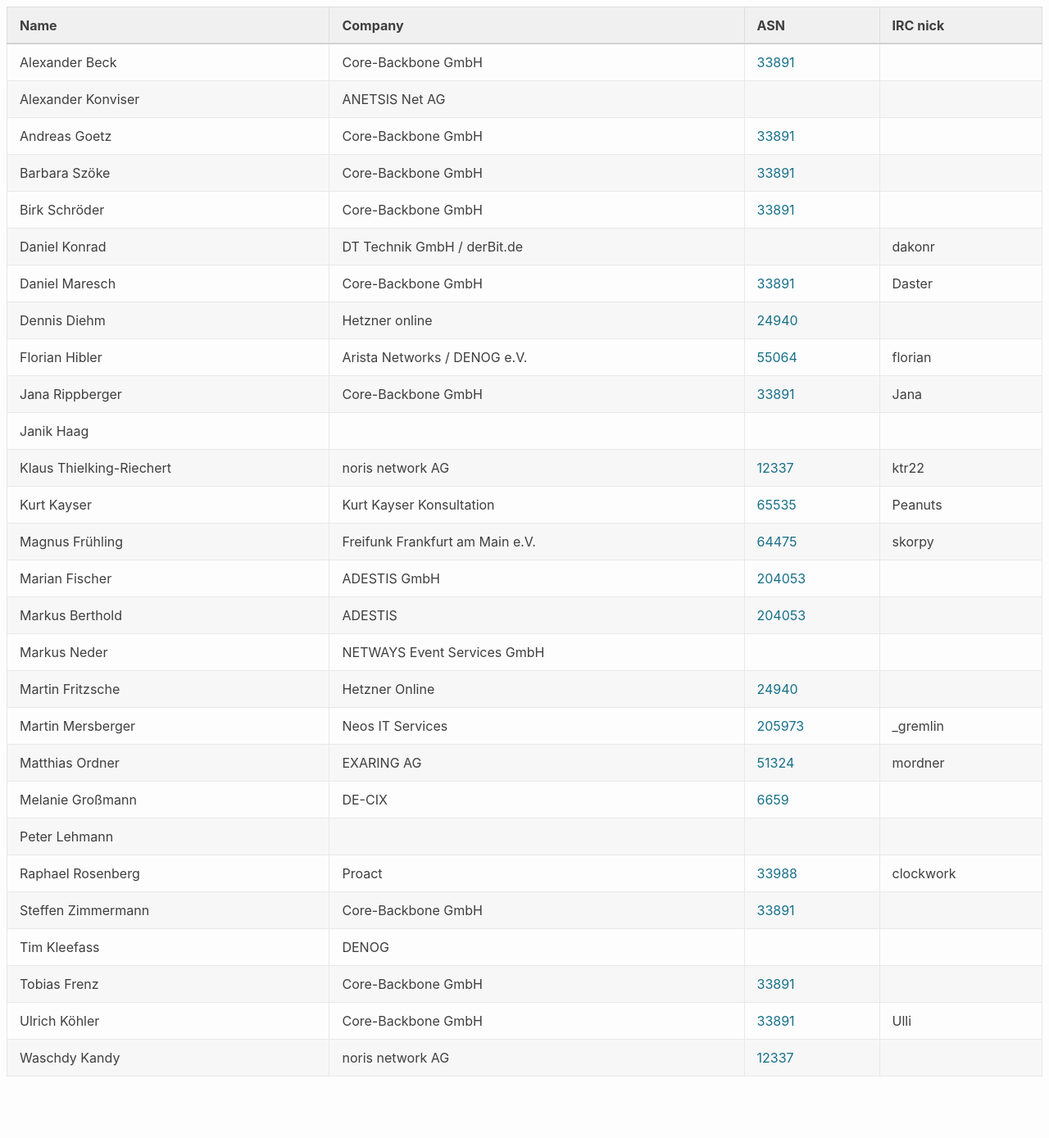
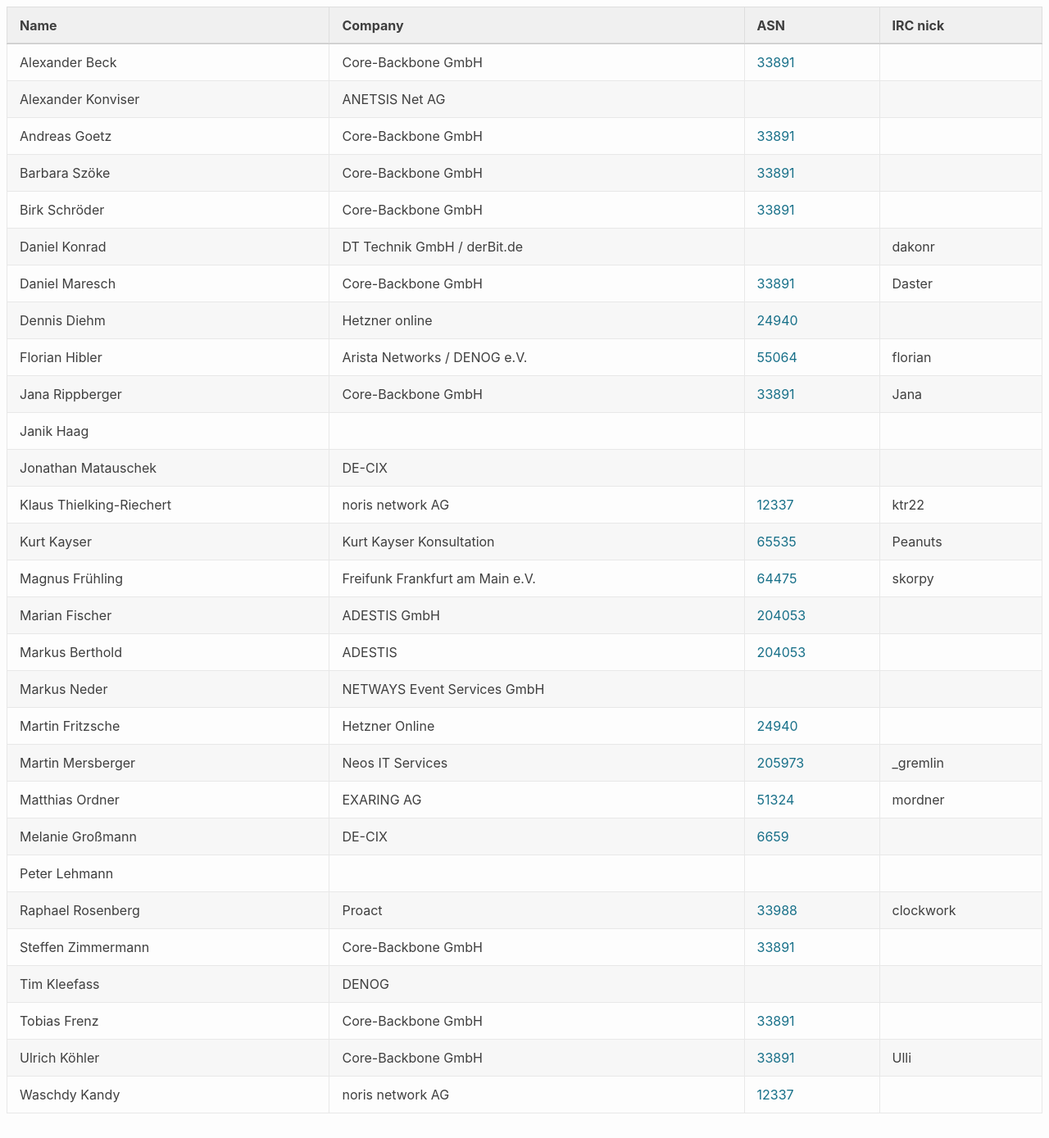
Before and after one commit to denog/pretix-attendeelist, a Jekyll site: the page built from meetup2023_05/index.markdown, in a window 1280 px wide and 1389 px high. Shown: the whole window at 82% size. Built offline with Jekyll 4.4.1, drawn with Linux system fonts in a browser that asks for light colours.

Commit message:
Latest data: Fri Sep 22 07:27:48 UTC 2023

```diff
--- a/_data/attendees_denog_meetup_2023_05.json
+++ b/_data/attendees_denog_meetup_2023_05.json
@@ -62,6 +62,12 @@
   {
     "name": "Janik Haag",
     "company": null,
+    "irc": null,
+    "asn": null
+  },
+  {
+    "name": "Jonathan Matauschek",
+    "company": "DE-CIX",
     "irc": null,
     "asn": null
   },
```
